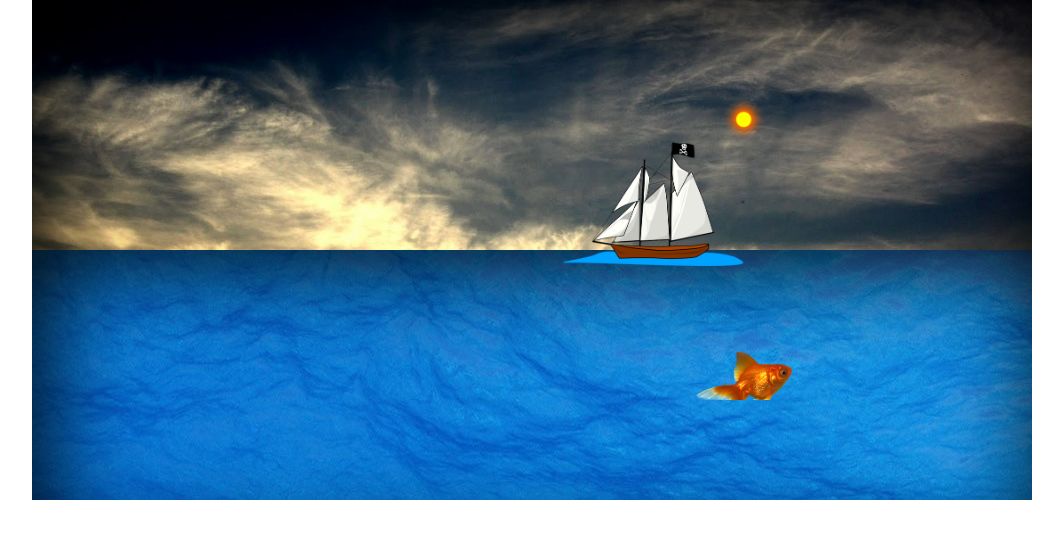
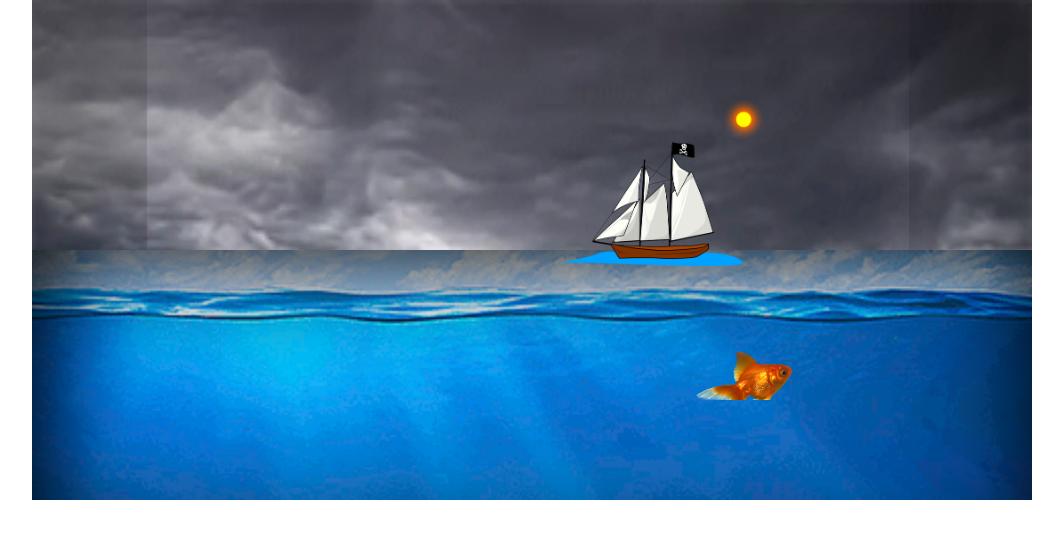
Before and after one commit to alferosillo/animacioncss, a plain HTML site: page index.html in a window 1280 px wide. Shown: the whole page, without its empty margins (108-1171 px from the left). Drawn offline with Linux system fonts and the light colour scheme.

Commit message:
cambios hechos

```diff
--- a/style.css
+++ b/style.css
@@ -14,10 +14,10 @@ height: 500px;
  width:1000px;
 height: 500px;
 position: relative;
-background-image: url(imagenes/Atardecer.jpg);
+background-image:url(imagenes/nubes.gif);
 background-size: cover;
 background-repeat: no-repeat;
-    box-shadow: inset 10px 10px 100px black;
+    box-shadow: inset 10px 10px 350px black;
 overflow: hidden;
 
 }
@@ -51,7 +51,9 @@ height: 300px;
 width: 1000px;
 position: absolute;
 top:50%;
-background-image: url(mar.jpg);
+background-image:url(imagenes/energia_bajo_mar.gif);
+background-repeat:repeat;
+    background-size: cover;
 box-shadow: inset 10px 10px 100px black;
 }
 #peces{
```
Also changed, not shown: imagenes/energia_bajo_mar.gif (added), imagenes/nubes.gif (added), imagenes/sin-sol.jpg (added).
